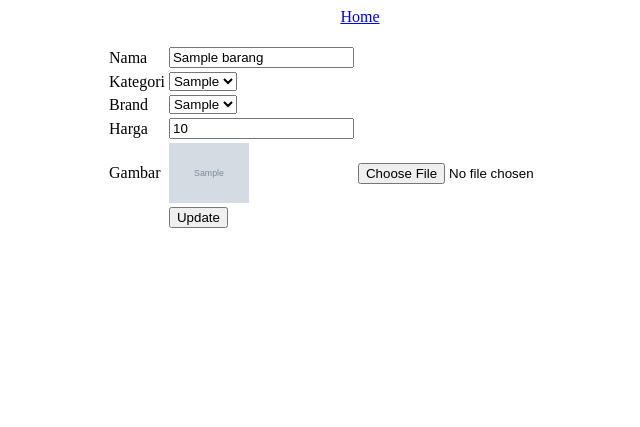
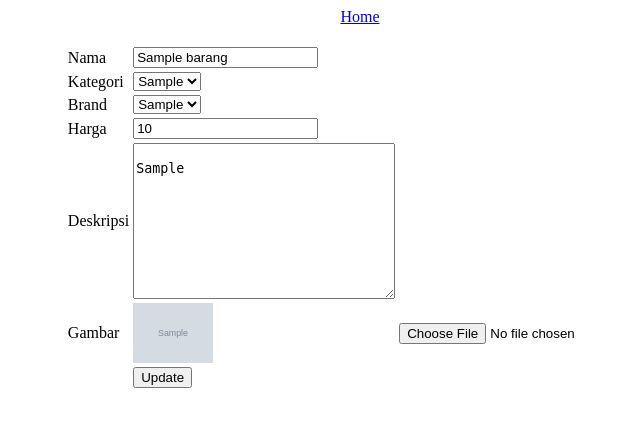
Before and after one commit to galihweb000haha/fashop, a PHP site: page /admin/edit.php?id=1 in a window 1280 px wide. Shown: the top 427 px of the page, without its empty margins (280-920 px from the left). Run offline with PHP 8.4, Linux system fonts and the light colour scheme; the visitor is signed in with stand-in values (Sample User, id 1); tables that the repository leaves empty or names only in its code hold one stand-in row (values such as "Sample post"); grey boxes marked "Sample" are stand-in pictures.

Commit message:
fix bugs

```diff
--- a/admin/add.php
+++ b/admin/add.php
@@ -55,7 +55,7 @@
 			move_uploaded_file($filetmpname, $folder . $filename);
 
 			// MEMASUKAN DATA DATA + NAMA GAMBAR KE DALAM DATABASE
-			$result = mysqli_query($mysqli, "INSERT INTO barang VALUES('', '$nama', '$kategori', '$brand', '$harga' ,'$filename', '$deskripri')");
+			$result = mysqli_query($mysqli, "INSERT INTO barang VALUES('', '$nama', '$kategori', '$brand', '$harga' ,'$filename', '$deskripsi')");
 
 			// MENAMPILKAN PESAN BERHASIL
 			echo "<font color='green'>Data Berhasil ditambahkan.";
--- a/admin/edit.php
+++ b/admin/edit.php
@@ -83,7 +83,8 @@ while ($res = mysqli_fetch_array($result)) {
 	$nama = $res['nama'];
 	$kategori = $res['kategori'];
     $brand = $res['brand'];
-    $harga = $res['harga'];
+	$harga = $res['harga'];
+	$deskripsi = $res['deskripsi'];
 	$image = $res['gambar'];
 }
 ?>
@@ -137,6 +138,14 @@ while ($res = mysqli_fetch_array($result)) {
 					<td><input type="text" name="harga" value="<?php echo $harga; ?>"></td>
 				</tr>
 				<tr>
+					<td>Deskripsi</td>
+					<td>
+							<textarea name="deskripsi" id="deskripsi" cols="30" rows="10">
+									<?= $deskripsi ?>
+							</textarea>
+					</td>
+				</tr>
+				<tr>
 					<td>Gambar</td>
 					<td><img width="80" src="../upload/products/<?php echo $image ?>"></td>
 					<td><input type="file" name="newImage"></td>
--- a/checkout.php
+++ b/checkout.php
@@ -40,10 +40,13 @@
 					<td>PRODUCT</td>
 					<td align="right">TOTAL</td>
 				</tr>
+				<?php for($i=0; $i < (count($_COOKIE)-1); $i++) : ?>
 				<tr>
-					<td>MONITOR LG 24 IN</td>
+					<td><?=$_COOKIE['id'.$i]?></td>
 					<td align="right">$120.00</td>
 				</tr>
+				<?php endfor; ?>
+
 				<tr>
 					<td>SUBTOTAL</td>
 					<td align="right">$120.00</td>
```
Also changed, not shown: upload/products/saringan.png (added), 1 other file.
